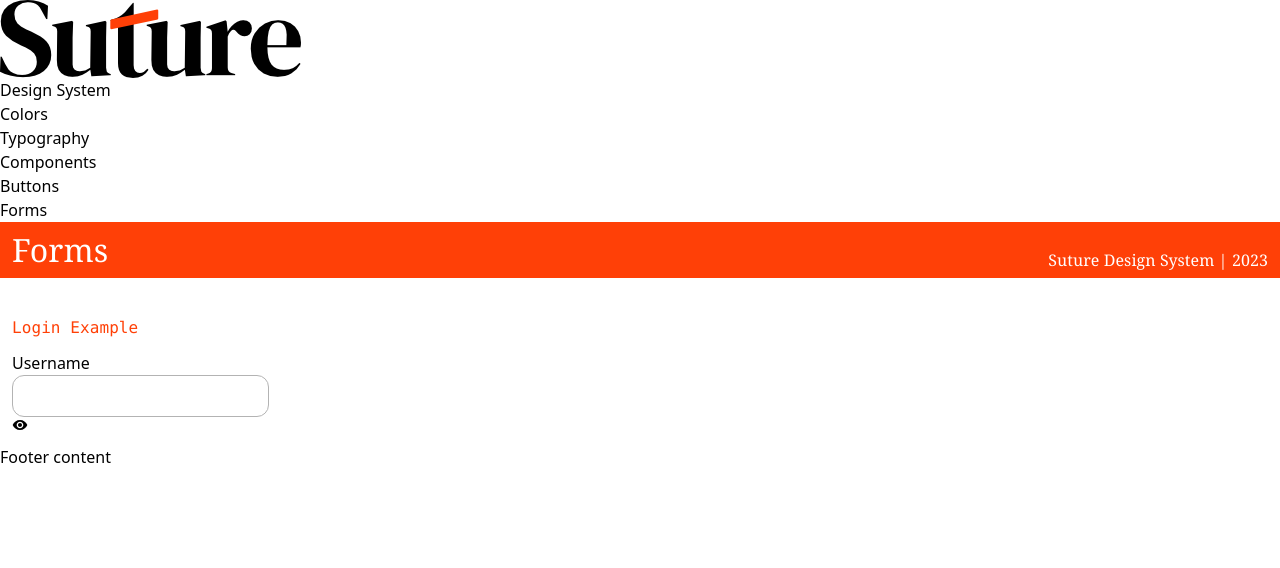
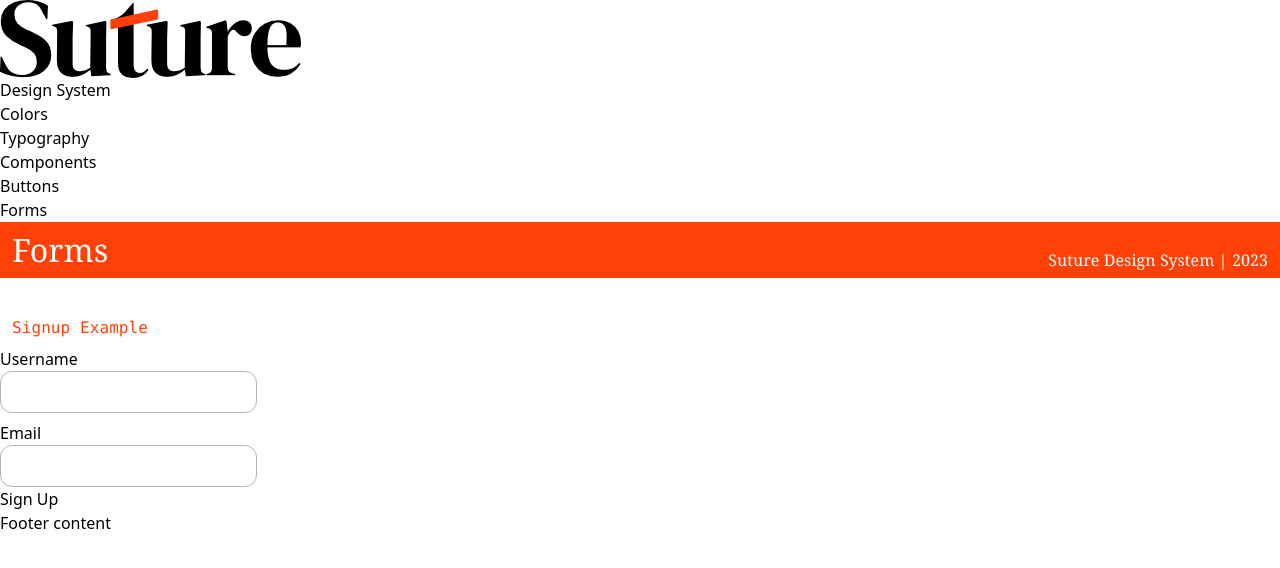
Before and after one commit to johnhoysa/styleguide-react, a React (Create React App) app: page /forms in a window 1280 px wide. Shown: the top 568 px of the page. Built offline with nearby package versions, Linux system fonts and the light colour scheme.

Commit message:
Start of forms

```diff
--- a/src/components/Input.js
+++ b/src/components/Input.js
@@ -1,19 +1,27 @@
 import React from 'react';
 
-const InputField = ({ icon, name, labelText, type, placeholder }) => {
-  const textContent = `text-3xl font-sans ${type}`;
-
+const InputField = ({
+  checked,
+  icon,
+  name,
+  labelText,
+  placeholder,
+  required,
+  type,
+}) => {
   return (
     <div className="pt-2">
-      <label className="label" for={name}>
+      <label className="label" htmlFor={name}>
         {labelText}
       </label>
       <input
         className="input"
+        checked={checked}
         type={type}
         id={name}
         name={name}
         placeholder={placeholder}
+        required={required}
       />
       {icon}
     </div>
--- a/src/styleguide/Forms.js
+++ b/src/styleguide/Forms.js
@@ -1,27 +1,63 @@
 import React from 'react';
-import { MdVisibility } from 'react-icons/md';
-
 import TitleBar from '../components/TitleBar.js';
 import InputField from '../components/Input.js';
 
-const Form = () => {
+export default function Form() {
+  const [formData, setFormData] = React.useState({
+    userName: '',
+    email: '',
+    password: '',
+    saveLogin: true,
+  });
+
+  // console.log(formData);
+
+  function handleChange(event) {
+    const { checked, name, type, value } = event.target;
+    setFormData((prevFormData) => {
+      return {
+        ...prevFormData,
+        [name]: type === 'checkbox' ? checked : value,
+      };
+    });
+  }
+
+  function handleSubmit(event) {
+    event.preventDefault();
+    // This is where information would usually be submitted to an API:
+    console.log(formData);
+  }
+
   return (
     <>
       <section>
         <TitleBar title="Forms" />
-        <h5 className="guide-heading">Login Example</h5>
+        <h5 className="guide-heading">Signup Example</h5>
       </section>
-      <section className="guide-section">
+
+      <form onSubmit={handleSubmit}>
         <InputField
-          icon={<MdVisibility />}
+          icon=""
           name="username"
           labelText="Username"
           placeholder=""
+          required={true}
           type="text"
+          onChange={handleChange}
         />
-      </section>
+
+        <InputField
+          icon=""
+          name="email"
+          labelText="Email"
+          placeholder=""
+          required={true}
+          type="text"
+          onChange={handleChange}
+        />
+
+        <button>Sign Up</button>
+      </form>
     </>
   );
-};
-
-export default Form;
+}
```
